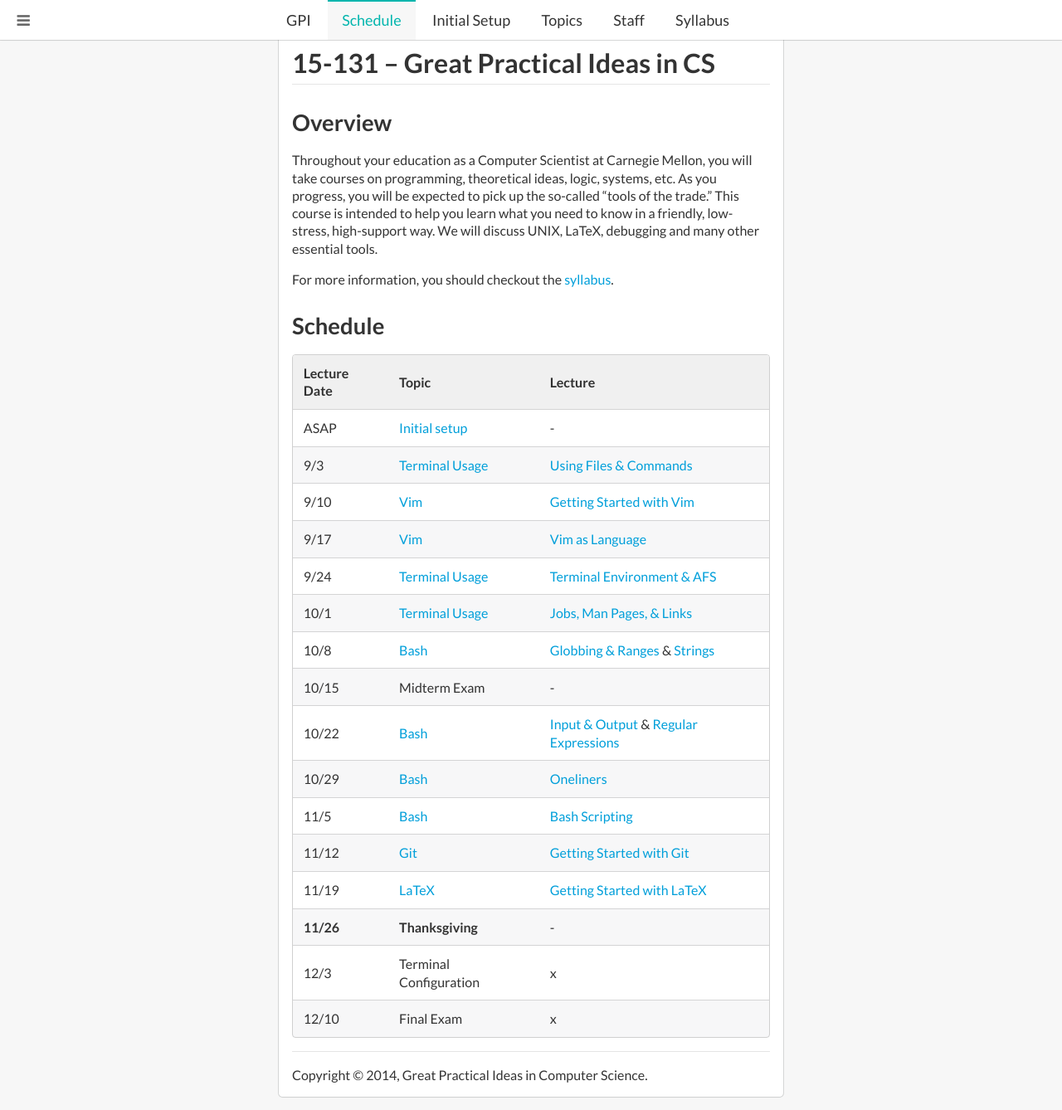
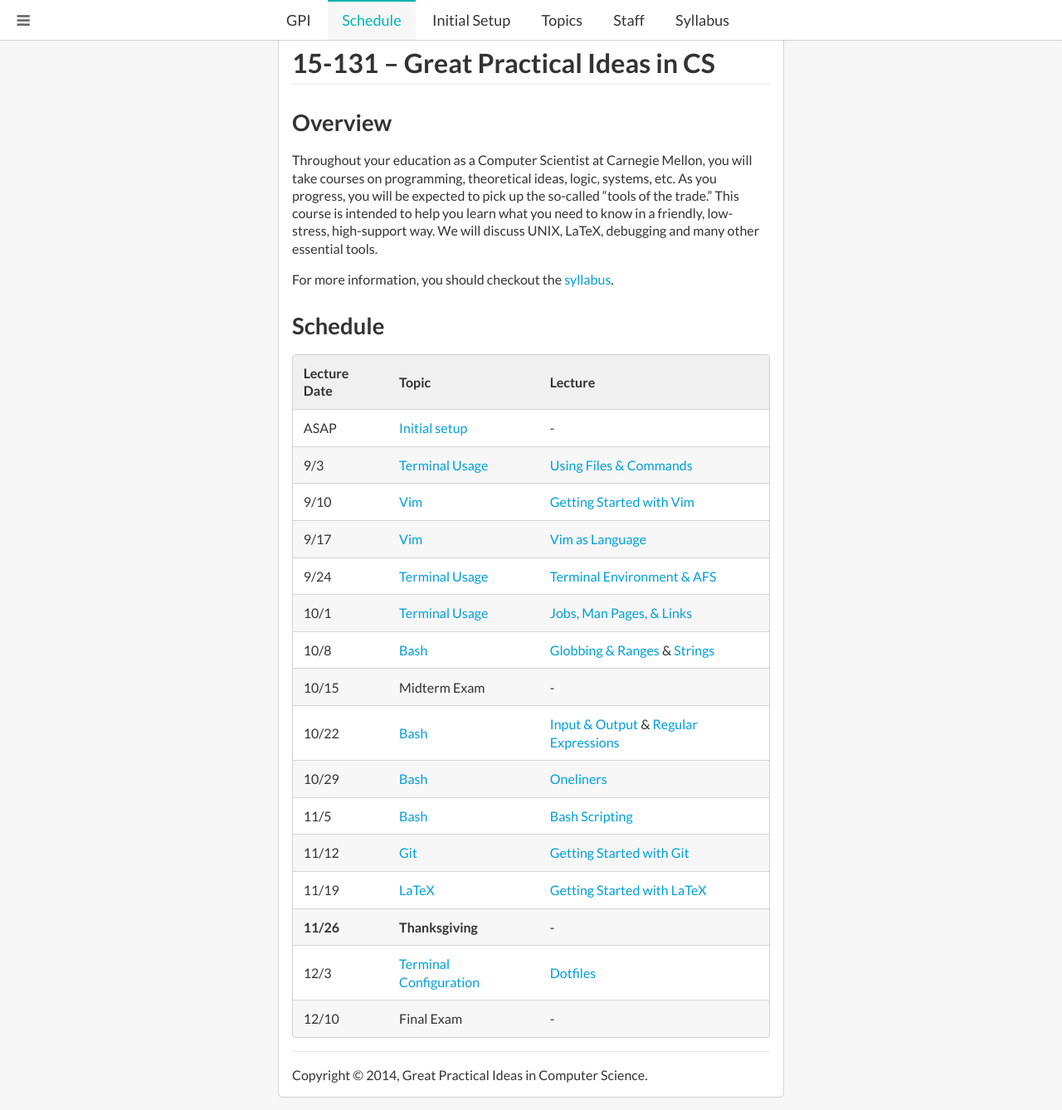
Before and after one commit to cmugpi/cmugpi.github.io, a Jekyll site: the page built from index.md, in a window 1280 px wide and 1338 px high. Shown: the whole window at 83% size. Built offline with Jekyll 4.4.1, drawn with Linux system fonts in a browser that asks for light colours; nearby versions of some CDN libraries.

Commit message:
Added Terminal Configuration to Schedule

```diff
--- a/index.md
+++ b/index.md
@@ -42,8 +42,8 @@
 | 11/12        | [Git][git]                       | [Getting Started with Git][gs-git]                  |
 | 11/19        | [LaTeX][latex]                   | [Getting Started with LaTeX][gs-latex]              |
 | __11/26__    | __Thanksgiving__                 | -                                                   |
-| 12/3         | Terminal Configuration           | x |
-| 12/10        | Final Exam                       | x |
+| 12/3         | [Terminal Configuration][config] | [Dotfiles][dotfiles] |
+| 12/10        | Final Exam                       | - |
 {:.ui.striped.table}
 
 [puzzle1]: https://www.google.com/
@@ -72,3 +72,6 @@
 
 [latex]:    {{ "/topics/latex/"                 | prepend: site.baseprefix }}
 [gs-latex]: {{ "/topics/latex/getting-started/" | prepend: site.baseprefix }}
+
+[config]:   {{ "/topics/terminal-configuration/"          | prepend: site.baseprefix }}
+[dotfiles]: {{ "/topics/terminal-configuration/dotfiles/" | prepend: site.baseprefix }}
```
